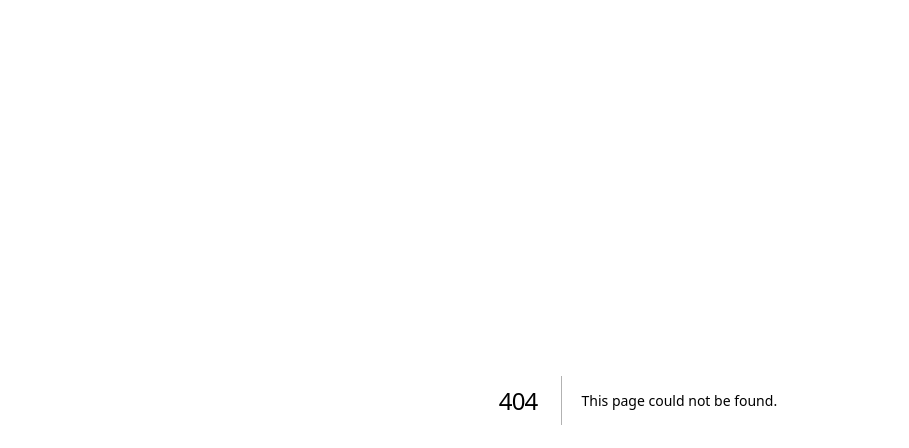
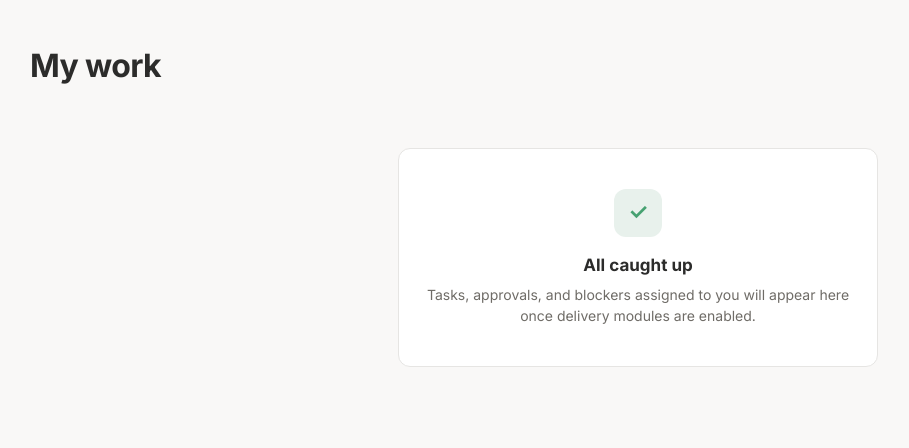
Before and after one commit to Hammachinouhabdelbasset/athar-one, a Next.js app in the folder apps/web/: page /en/my-work in a window 1280 px wide. Before the commit this address had no page. Shown: the top 448 px of the page, without its empty margins (2-911 px from the left). Built offline with nearby package versions, Linux system fonts and the light colour scheme.

Commit message:
feat(web): add my work queue route

```diff
--- /dev/null
+++ b/apps/web/app/[locale]/my-work/page.tsx
@@ -0,0 +1,26 @@
+import { messages, isLocale, direction, type Locale } from '../../../lib/i18n';
+
+export default async function MyWork({ params }: { params: Promise<{ locale: string }> }) {
+  const candidate = (await params).locale;
+  const locale: Locale = isLocale(candidate) ? candidate : 'en';
+  const copy = messages[locale];
+
+  return (
+    <main className="mywork" dir={direction(locale)} lang={locale}>
+      <h1>{copy.myWork}</h1>
+      <section className="mywork-empty" aria-live="polite">
+        <div className="mywork-icon" aria-hidden="true">✓</div>
+        <h2>All caught up</h2>
+        <p>Tasks, approvals, and blockers assigned to you will appear here once delivery modules are enabled.</p>
+      </section>
+      <style>{`
+        .mywork { min-height: 100dvh; padding: 48px 32px; background: var(--surface, #f9f8f7); color: var(--text, #2c2c2b); }
+        .mywork h1 { margin: 0 0 32px; font-size: 32px; letter-spacing: -.02em; }
+        .mywork-empty { max-width: 480px; margin: 64px auto 0; text-align: center; padding: 40px 24px; border: 1px solid var(--border, #e6e5e3); border-radius: 12px; background: var(--canvas, #fff); }
+        .mywork-icon { width: 48px; height: 48px; margin: 0 auto 16px; display: grid; place-items: center; border-radius: 12px; background: #e8f1ec; color: #46a171; font-size: 22px; font-weight: 700; }
+        .mywork-empty h2 { margin: 0 0 6px; font-size: 17px; }
+        .mywork-empty p { margin: 0; color: var(--muted, #6f6c67); font-size: 14px; }
+      `}</style>
+    </main>
+  );
+}
```
